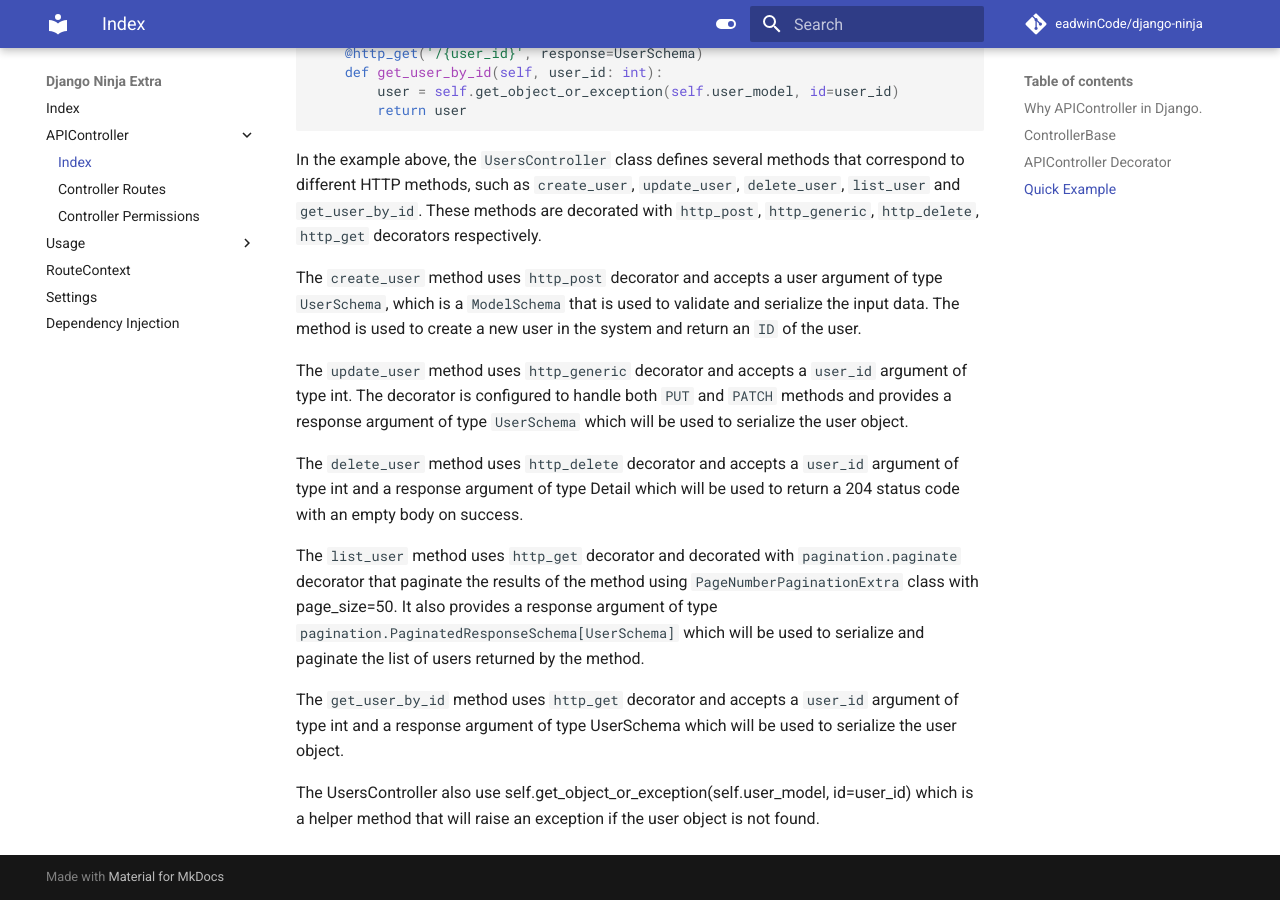
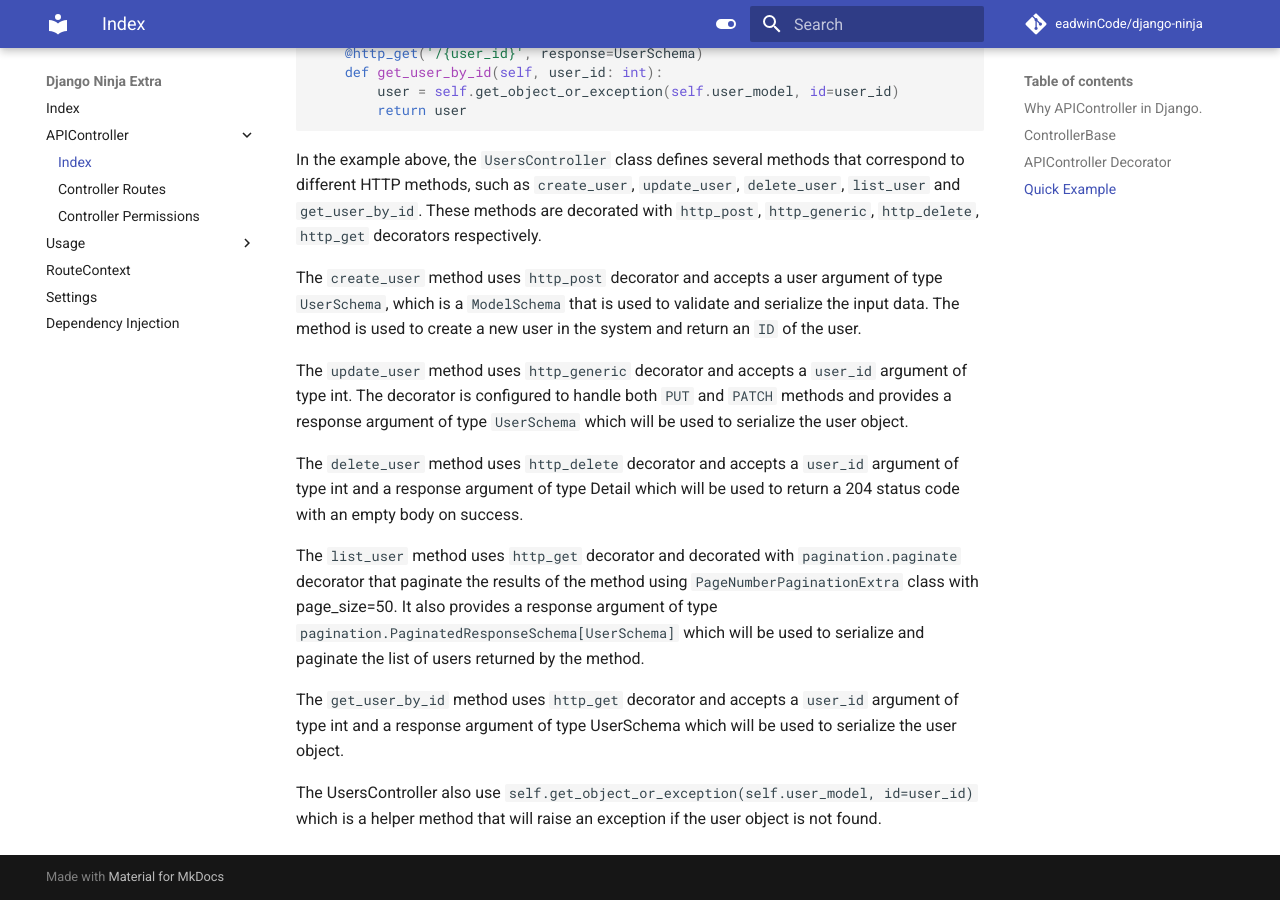
Before and after one commit to eadwinCode/django-ninja-extra, an MkDocs documentation site: the page built from docs/api_controller/index.md, in a window 1280 px wide and 900 px high, scrolled down 3631 px. Built offline with MkDocs 1.6.1 and Material for MkDocs 9.7.7, drawn with Linux system fonts in a browser that asks for light colours; comment, search, counter and statistics services are not loaded.

Commit message:
text fix

```diff
--- a/docs/api_controller/index.md
+++ b/docs/api_controller/index.md
@@ -165,4 +165,4 @@ It also provides a response argument of type `pagination.PaginatedResponseSchema
 
 The `get_user_by_id` method uses `http_get` decorator and accepts a `user_id` argument of type int and a response argument of type UserSchema which will be used to serialize the user object.
 
-The UsersController also use self.get_object_or_exception(self.user_model, id=user_id) which is a helper method that will raise an exception if the user object is not found.
+The UsersController also use `self.get_object_or_exception(self.user_model, id=user_id)` which is a helper method that will raise an exception if the user object is not found.
```
